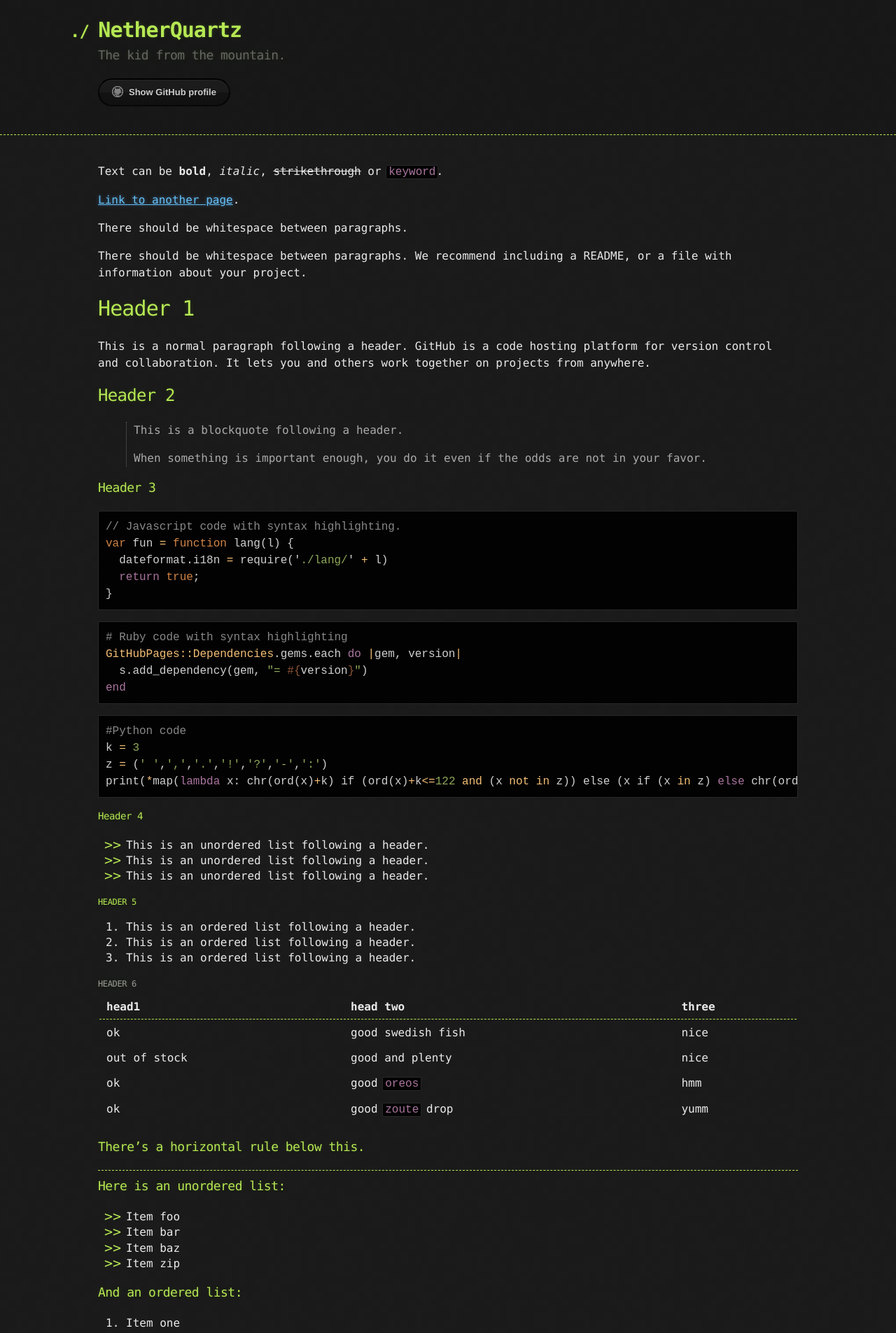
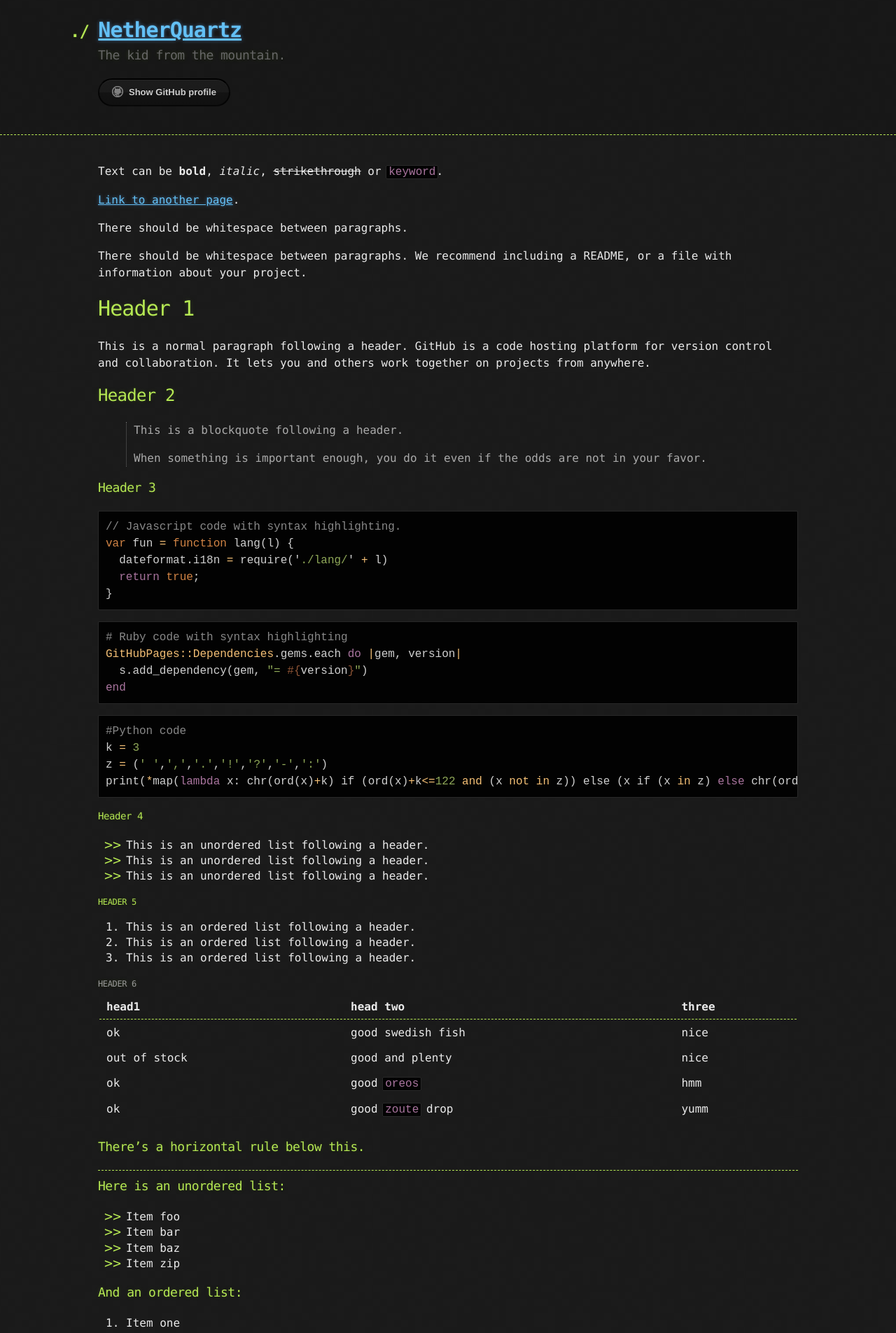
Before and after one commit to NetherQuartz/NetherQuartz.github.io, a Jekyll site: the page built from index.md, in a window 1280 px wide. Shown: the top 1905 px of the page at 70% size. Built offline with Jekyll 4.4.1, drawn with Linux system fonts in a browser that asks for light colours.

Commit message:
Update default.html

```diff
--- a/_layouts/default.html
+++ b/_layouts/default.html
@@ -13,7 +13,7 @@
 
     <header>
       <div class="container">
-        <h1>{{ site.title | default: site.github.repository_name }}</h1>
+        <h1><a href="https://netherquartz.github.io/">{{ site.title | default: site.github.repository_name }}</a></h1>
         <h2>{{ site.description | default: site.github.project_tagline }}</h2>
 
         {% if site.show_downloads %}
```
